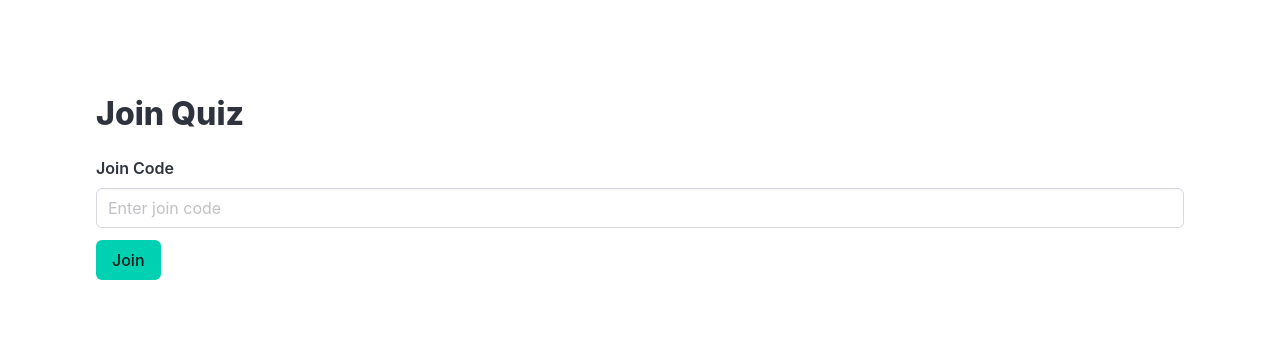
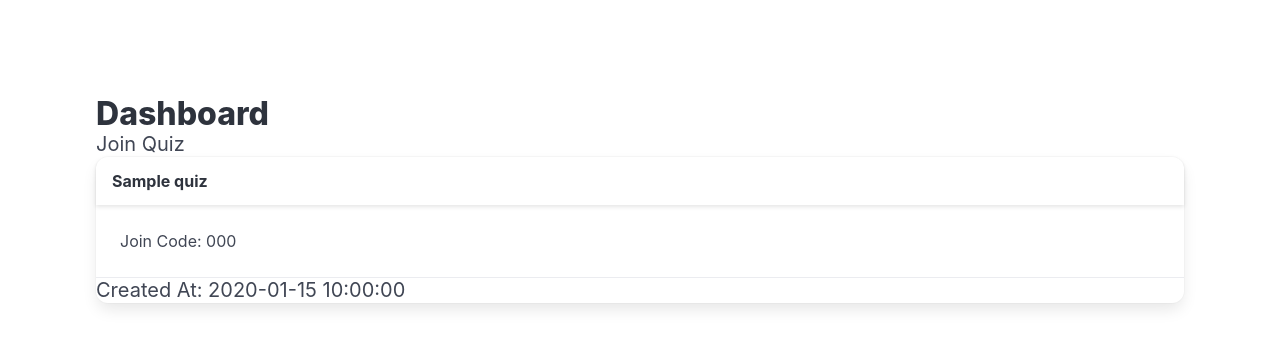
Before and after one commit to pkkrsingh877/QuizGenesis, a Flask app: page /quiz/ in a window 1280 px wide. Shown: the part 56-404 px from the top of the page. Run offline with Flask 3, Linux system fonts and the light colour scheme; a user stored in the database is signed in; tables that the repository leaves empty hold one stand-in row (values such as "Sample post"); parts of the project's set-up code (start-up, migrations or seed data) failed here and were passed over.

```diff
--- a/website/quiz.py
+++ b/website/quiz.py
@@ -9,23 +9,29 @@ quiz = Blueprint('quiz', '__name__')
 @quiz.route('/')
 @login_required
 def index():
-    return render_template('quiz/index.html', user=current_user)
+    quiz = Quiz.query.all()
 
-@quiz.route('/join', methods = ['POST'])
+    if quiz:
+        print(quiz)
+        print(current_user.id)
+    # Pass quiz name and questions to the template
+    return render_template('quiz/index.html', user=current_user, quizzes=quiz)
+
+@quiz.route('/join', methods = ['GET','POST'])
 @login_required
 def join():
+    if request.method == 'GET':
+        return render_template('quiz/join_quiz.html', user=current_user)
+    else:
+        # Get Join Code from User Form
+        join_code = request.form.get('join_code')
+        quiz = Quiz.query.filter_by(join_code=join_code).first()
 
-    # Get Join Code from User Form
-    join_code = request.form.get('join_code')
-
-    quiz = Quiz.query.filter_by(join_code=join_code).first()
-
-    if quiz:
-        # Retrieve questions associated with the quiz
-        questions = Question.query.filter_by(quiz_id=quiz.id).all()
-
-    # Pass quiz name and questions to the template
-    return render_template('quiz/attempt_quiz.html', quiz_name=quiz.name, questions=questions, user=current_user)
+        if quiz:
+            # Retrieve questions associated with the quiz
+            questions = Question.query.filter_by(quiz_id=quiz.id).all()
+        # Pass quiz name and questions to the template
+        return render_template('quiz/attempt_quiz.html', quiz_name=quiz.name, questions=questions, user=current_user)
 
 @quiz.route('/create', methods = ['GET','POST'])
 @login_required
--- a/website/templates/home/index.html
+++ b/website/templates/home/index.html
@@ -3,7 +3,7 @@
 {% block main %}
 
 <div class="container">
-    <h1 class="title">Welcome to the Quiz App!</h1>
+    <h1 class="title">Welcome, {{ current_user.name }} to the Quiz App!</h1>
     <p class="subtitle">Test your knowledge and learn something new.</p>
 
     <div class="columns">
@@ -12,7 +12,7 @@
                 <div class="card-content">
                     <p class="title">Take Quiz</p>
                     <p class="subtitle">Challenge yourself with quizzes on various topics.</p>
-                    <a href="/quizzes" class="button is-primary">Start Quiz</a>
+                    <a href="/quiz/join" class="button is-primary">Join Quiz</a>
                 </div>
             </div>
         </div>
@@ -21,7 +21,7 @@
                 <div class="card-content">
                     <p class="title">Create Quiz</p>
                     <p class="subtitle">Craft your own quizzes and share them with others.</p>
-                    <a href="/quizzes/create" class="button is-primary">Create Quiz</a>
+                    <a href="/quiz/create" class="button is-primary">Create Quiz</a>
                 </div>
             </div>
         </div>
--- a/website/templates/quiz/index.html
+++ b/website/templates/quiz/index.html
@@ -4,20 +4,28 @@
 
 <section class="section">
     <div class="container">
-        <h1 class="title">Join Quiz</h1>
-        <form action="/quiz/join" method="POST">
-            <div class="field">
-                <label class="label">Join Code</label>
-                <div class="control">
-                    <input class="input" type="text" name="join_code" placeholder="Enter join code">
+        <h1 class="title">Dashboard</h1>
+        <a href="/join" class="subtitle">Join Quiz</a>
+        {% for quiz in quizzes %}
+        <div class="card">
+            <header class="card-header">
+                <p class="card-header-title">
+                    {{ quiz.name }}
+                </p>
+            </header>
+            <div class="card-content">
+                <div class="content">
+                    <p>Join Code: {{ quiz.join_code }}</p>
                 </div>
             </div>
-            <div class="field">
-                <div class="control">
-                    <button class="button is-primary" type="submit">Join</button>
+            <div class="card-footer">
+                <div class="content">
+                    <p class="subtitle">Created At: {{ quiz.created_at }}</p>
                 </div>
             </div>
-        </form>
+        </div>
+        {% endfor %}
     </div>
 </section>
+
 {% endblock %}
```
Also changed, not shown: website/templates/quiz/attempt_quiz.html (+4 -4 lines), website/templates/quiz/join_quiz.html (added, +23 -0 lines).
